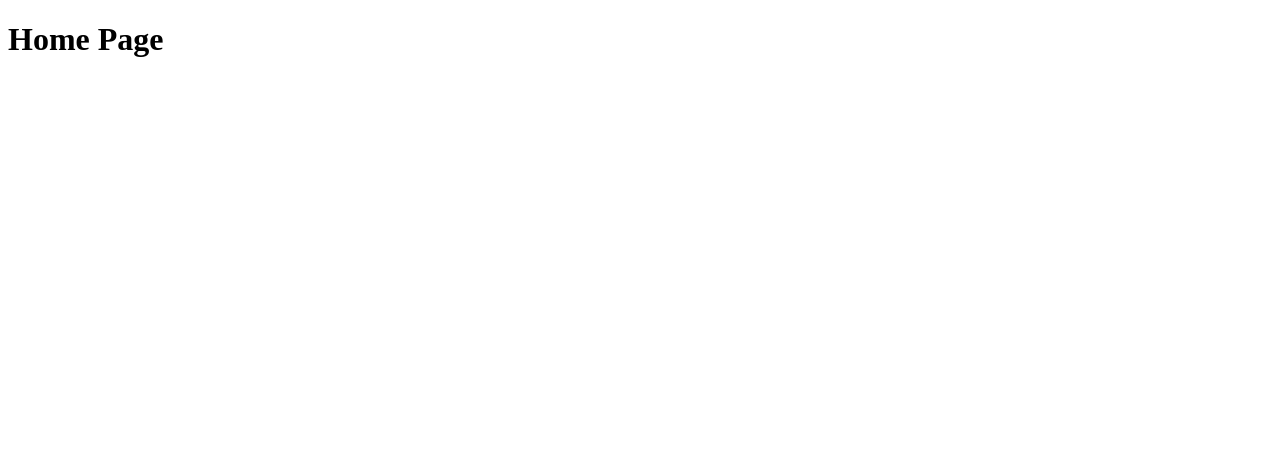
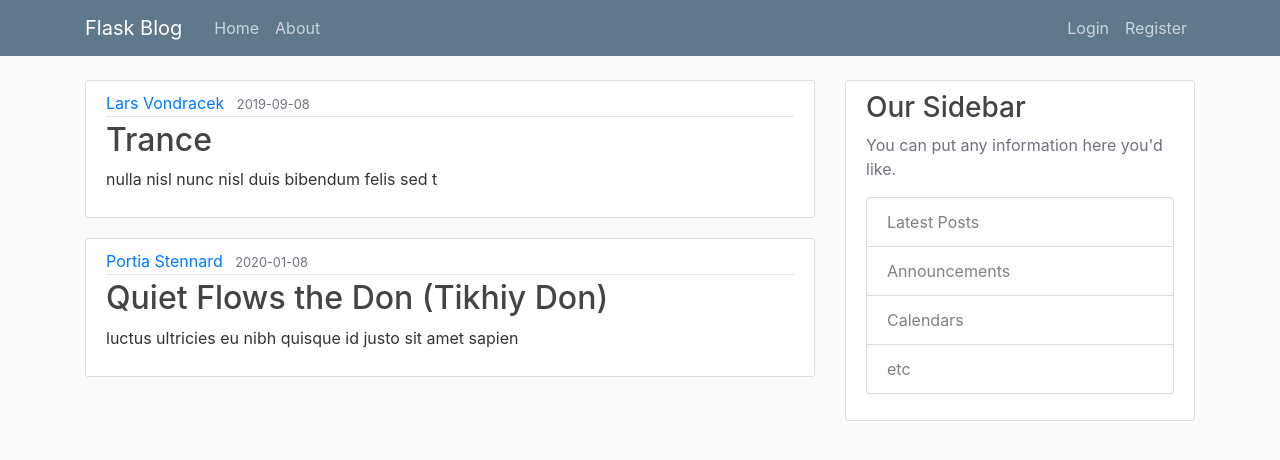
Before and after one commit to Maxondria/flask-blog, a Flask app: page / in a window 1280 px wide. Before the commit the part shown is almost empty. Shown: the top 460 px of the page. Run offline with Flask 2, Linux system fonts and the light colour scheme; some libraries are stand-ins or nearby versions.

Commit message:
+feat(): add a nav bar, link main.css to layout, add dummy content to home.html

```diff
--- a/flaskblog.py
+++ b/flaskblog.py
@@ -1,4 +1,19 @@
-from flask import Flask, render_template
+from flask import Flask, render_template, url_for
+
+posts = [
+    {
+        "author": "Lars Vondracek",
+        "title": "Trance",
+        "content": "nulla nisl nunc nisl duis bibendum felis sed t",
+        "date_posted": "2019-09-08"
+    },
+    {
+        "author": "Portia Stennard",
+        "title": "Quiet Flows the Don (Tikhiy Don)",
+        "content": "luctus ultricies eu nibh quisque id justo sit amet sapien ",
+        "date_posted": "2020-01-08"
+    },
+]
 
 app = Flask(__name__)
 
@@ -6,12 +21,12 @@ app = Flask(__name__)
 @app.route('/')
 @app.route('/home')
 def home():
-    return render_template('home.html')
+    return render_template('home.html', posts=posts)
 
 
 @app.route('/about')
 def about():
-    return render_template('about.html')
+    return render_template('about.html', title='About')
 
 
 if __name__ == "__main__":
--- /dev/null
+++ b/static/main.css
@@ -0,0 +1,85 @@
+body {
+  background: #fafafa;
+  color: #333333;
+  margin-top: 5rem;
+}
+
+h1,
+h2,
+h3,
+h4,
+h5,
+h6 {
+  color: #444444;
+}
+
+.bg-steel {
+  background-color: #5f788a;
+}
+
+.site-header .navbar-nav .nav-link {
+  color: #cbd5db;
+}
+
+.site-header .navbar-nav .nav-link:hover {
+  color: #ffffff;
+}
+
+.site-header .navbar-nav .nav-link.active {
+  font-weight: 500;
+}
+
+.content-section {
+  background: #ffffff;
+  padding: 10px 20px;
+  border: 1px solid #dddddd;
+  border-radius: 3px;
+  margin-bottom: 20px;
+}
+
+.article-title {
+  color: #444444;
+}
+
+a.article-title:hover {
+  color: #428bca;
+  text-decoration: none;
+}
+
+.article-content {
+  white-space: pre-line;
+}
+
+.article-img {
+  height: 65px;
+  width: 65px;
+  margin-right: 16px;
+}
+
+.article-metadata {
+  padding-bottom: 1px;
+  margin-bottom: 4px;
+  border-bottom: 1px solid #e3e3e3;
+}
+
+.article-metadata a:hover {
+  color: #333;
+  text-decoration: none;
+}
+
+.article-svg {
+  width: 25px;
+  height: 25px;
+  vertical-align: middle;
+}
+
+.account-img {
+  height: 125px;
+  width: 125px;
+  margin-right: 20px;
+  margin-bottom: 16px;
+}
+
+.account-heading {
+  font-size: 2.5rem;
+}
--- a/templates/home.html
+++ b/templates/home.html
@@ -1,14 +1,20 @@
-<!DOCTYPE html>
-<html lang="en">
+{% extends 'layout.html' %}
 
-<head>
-    <meta charset="UTF-8">
-    <meta name="viewport" content="width=device-width, initial-scale=1.0">
-    <title>Home Page</title>
-</head>
+{% block content %}
 
-<body>
-    <h1>Home Page</h1>
-</body>
+    {% for post in posts %}
 
-</html>
+    <article class="media content-section">
+        <div class="media-body">
+            <div class="article-metadata">
+                <a class="mr-2" href="#">{{ post.author }}</a>
+                <small class="text-muted">{{ post.date_posted }}</small>
+            </div>
+            <h2><a class="article-title" href="#">{{ post.title }}</a></h2>
+            <p class="article-content">{{ post.content }}</p>
+        </div>
+    </article>
+
+    {% endfor %}
+
+{% endblock content %}
--- /dev/null
+++ b/templates/layout.html
@@ -0,0 +1,76 @@
+<!doctype html>
+<html lang="en">
+
+<head>
+    <!-- Required meta tags -->
+    <meta charset="utf-8">
+    <meta name="viewport" content="width=device-width, initial-scale=1, shrink-to-fit=no">
+
+    <!-- Bootstrap CSS -->
+    <link rel="stylesheet" href="https://stackpath.bootstrapcdn.com/bootstrap/4.4.1/css/bootstrap.min.css"
+        crossorigin="anonymous">
+
+    <!-- Main CSS -->
+    <link rel="stylesheet" type="text/css" href="{{ url_for('static', filename='main.css') }}">
+
+    {% if title %}
+    <title>Flask Blog - {{ title }}</title>
+    {% else %}
+    <title>Flask Blog</title>
+    {% endif %}
+</head>
+
+<body>
+    <header class="site-header">
+        <nav class="navbar navbar-expand-md navbar-dark bg-steel fixed-top">
+            <div class="container">
+                <a class="navbar-brand mr-4" href="/">Flask Blog</a>
+                <button class="navbar-toggler" type="button" data-toggle="collapse" data-target="#navbarToggle"
+                    aria-controls="navbarToggle" aria-expanded="false" aria-label="Toggle navigation">
+                    <span class="navbar-toggler-icon"></span>
+                </button>
+                <div class="collapse navbar-collapse" id="navbarToggle">
+                    <div class="navbar-nav mr-auto">
+                        <a class="nav-item nav-link" href="/">Home</a>
+                        <a class="nav-item nav-link" href="/about">About</a>
+                    </div>
+                    <!-- Navbar Right Side -->
+                    <div class="navbar-nav">
+                        <a class="nav-item nav-link" href="/login">Login</a>
+                        <a class="nav-item nav-link" href="/register">Register</a>
+                    </div>
+                </div>
+            </div>
+        </nav>
+    </header>
+
+
+    <main role="main" class="container">
+        <div class="row">
+            <div class="col-md-8">
+                {% block content %}{% endblock %}
+            </div>
+            <div class="col-md-4">
+                <div class="content-section">
+                    <h3>Our Sidebar</h3>
+                    <p class='text-muted'>You can put any information here you'd like.
+                        <ul class="list-group">
+                            <li class="list-group-item list-group-item-light">Latest Posts</li>
+                            <li class="list-group-item list-group-item-light">Announcements</li>
+                            <li class="list-group-item list-group-item-light">Calendars</li>
+                            <li class="list-group-item list-group-item-light">etc</li>
+                        </ul>
+                    </p>
+                </div>
+            </div>
+        </div>
+    </main>
+    <!-- Optional JavaScript -->
+    <!-- jQuery first, then Popper.js, then Bootstrap JS -->
+    <script src="https://code.jquery.com/jquery-3.4.1.slim.min.js" crossorigin="anonymous"></script>
+    <script src="https://cdn.jsdelivr.net/npm/popper.js@1.16.0/dist/umd/popper.min.js" crossorigin="anonymous"></script>
+    <script src="https://stackpath.bootstrapcdn.com/bootstrap/4.4.1/js/bootstrap.min.js"
+        crossorigin="anonymous"></script>
+</body>
+
+</html>
```
Also changed, not shown: templates/about.html (+3 -12 lines), 1 other file.
